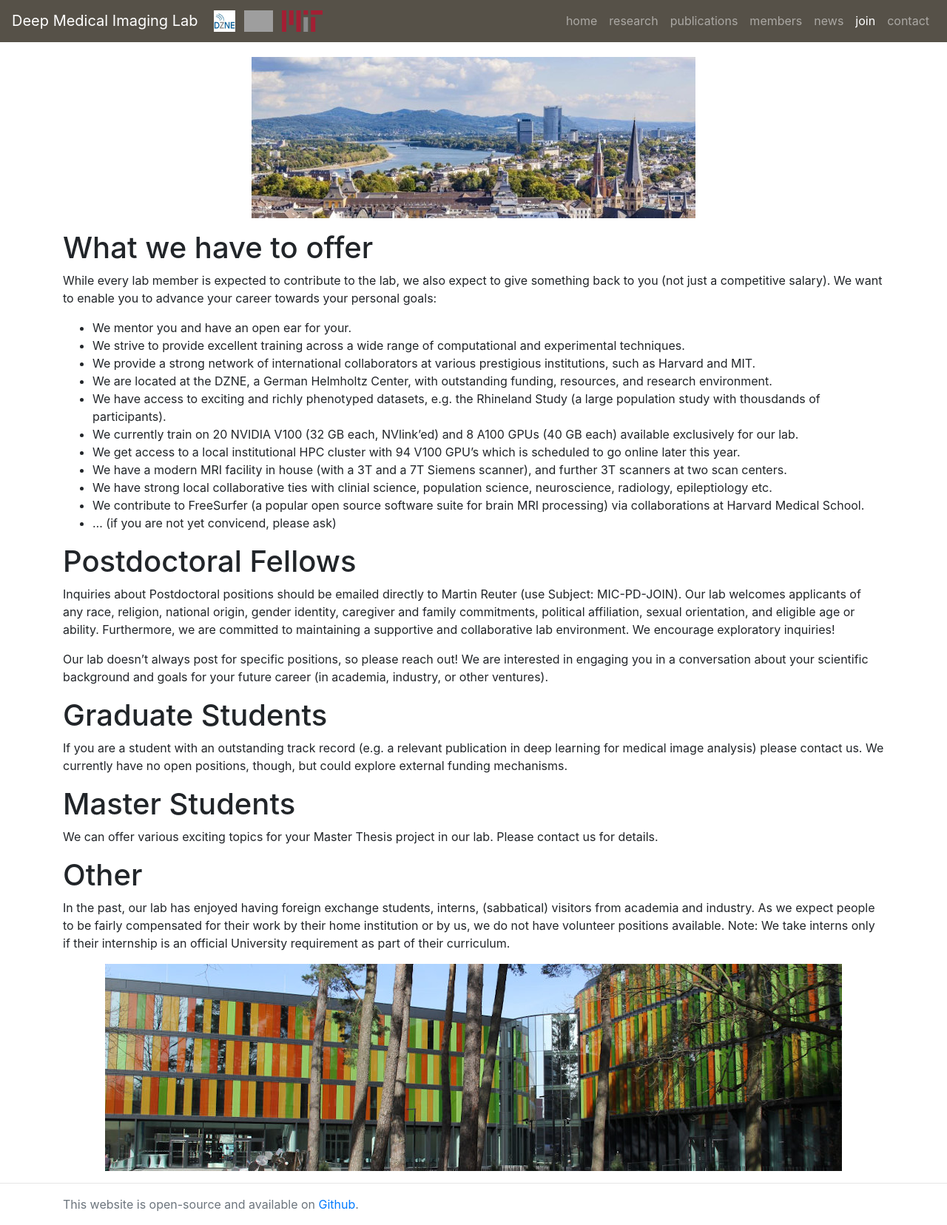
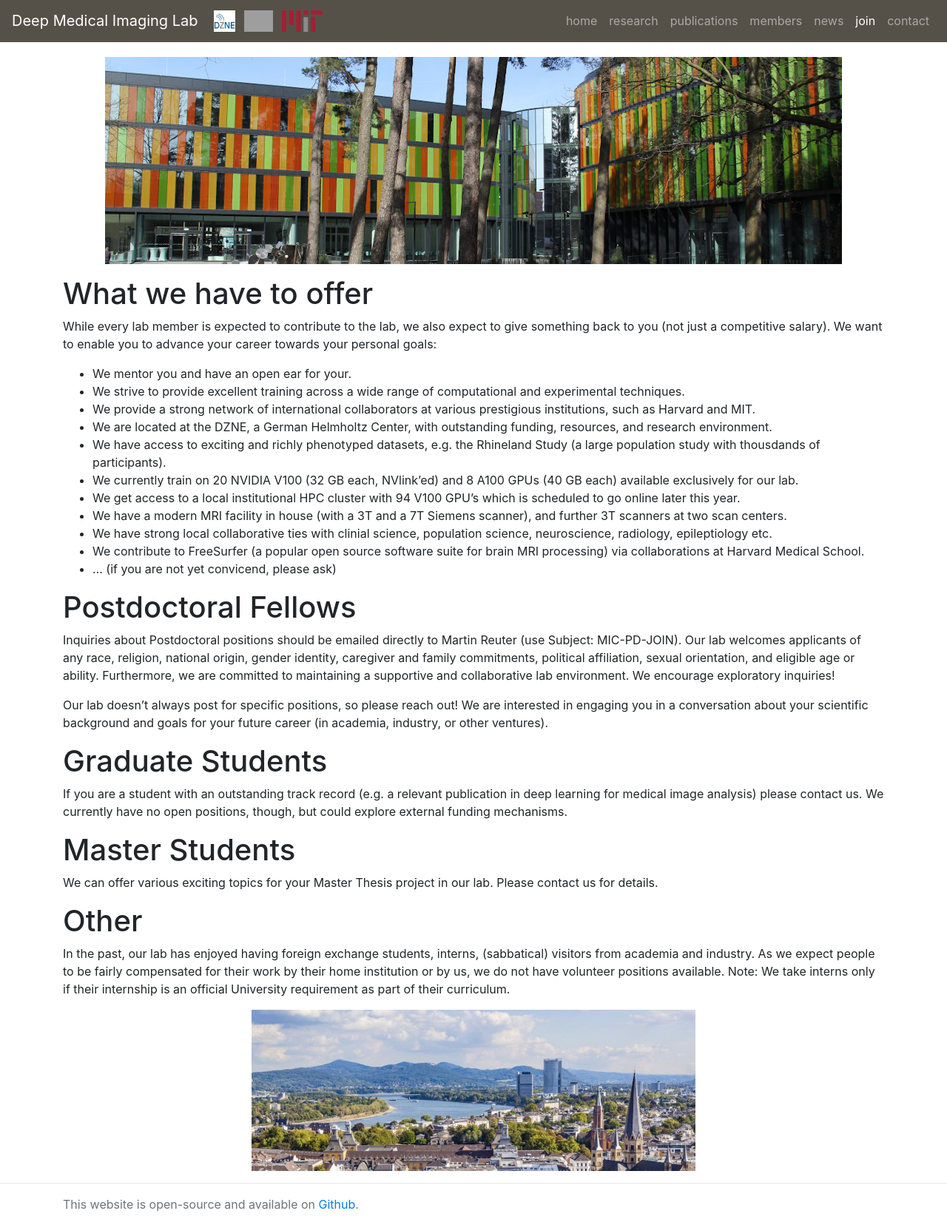
Before and after one commit to Deep-MI/Deep-MI.github.io, a Jekyll site: the page built from join/index.md, in a window 1280 px wide. Shown: the whole page at 74% size. Built offline with Jekyll 4.4.1, drawn with Linux system fonts in a browser that asks for light colours; nearby versions of some CDN libraries; comment, search, counter and statistics services are not loaded; grey boxes are pictures that could not be loaded.

Commit message:
Update index.md

```diff
--- a/join/index.md
+++ b/join/index.md
@@ -5,7 +5,7 @@ group: join
 ---
 
  <p style="text-align: center;">
-![alt text](/static/img/join/bonn.jpg "Bonn")
+![alt text](/static/img/join/dzne.jpg "DZNE-Bonn-Germany")
 </p>
 
 [//]: # (<p style="text-align: center; font-weight: bold;"> We are currently looking for a Postdoc to join our Lab in Bonn, Germany at a world leading Helmholtz Research Center (German Center for Neurodegenerative Diseases):  [postdoc-mic.pdf](http://reuter.mit.edu/download/postdoc-mic.pdf) </p>)
@@ -45,5 +45,5 @@ We can offer various exciting topics for your Master Thesis project in our lab.
 In the past, our lab has enjoyed having foreign exchange students, interns, (sabbatical) visitors from academia and industry. As we expect people to be fairly compensated for their work by their home institution or by us, we do not have volunteer positions available. Note: We take interns only if their internship is an official University requirement as part of their curriculum.
 
 <p style="text-align: center;">
-![alt text](/static/img/join/dzne.jpg "DZNE-Bonn-Germany")
+![alt text](/static/img/join/bonn.jpg "Bonn")
 </p>
```
